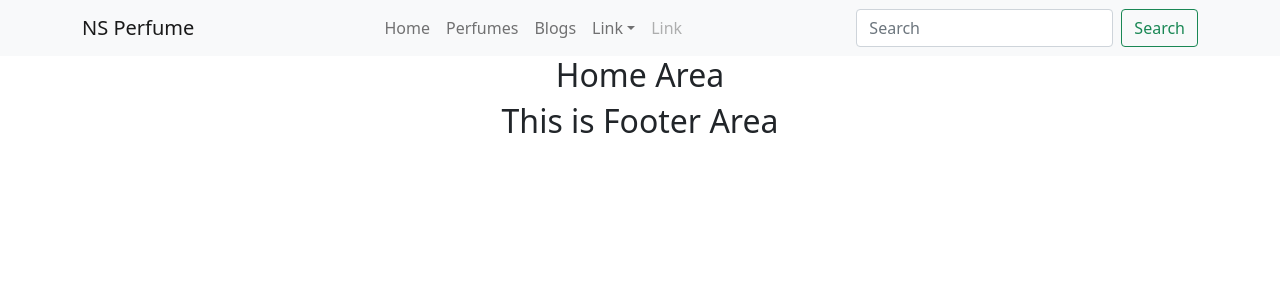
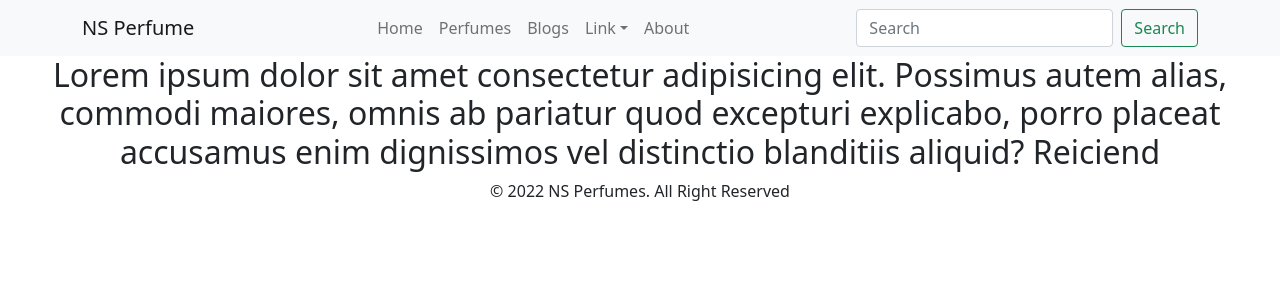
Before and after one commit to numansaady/perfume-website-client, a React (Create React App) app: page / in a window 1280 px wide. Shown: the top 300 px of the page. Built offline with nearby package versions, Linux system fonts and the light colour scheme.

Commit message:
About and Perfumes compo created

```diff
--- a/src/App.js
+++ b/src/App.js
@@ -2,8 +2,11 @@ import logo from './logo.svg';
 import './App.css';
 import Header from './Pages/Shared/Header/Header';
 import Footer from './Pages/Shared/Footer/Footer';
-import { Route, Routes } from 'react-router-dom';
+import { Route, Routes, Link } from 'react-router-dom';
 import Home from './Pages/Home/Home/Home';
+import Perfumes from './Pages/Perfumes/Perfumes';
+import Blogs from './Pages/Blogs/Blogs';
+import About from './Pages/About/About';
 
 function App() {
   return (
@@ -12,6 +15,9 @@ function App() {
       <Routes>
         <Route path='/' element={<Home/>}></Route>
         <Route path='/home' element={<Home/>}></Route>
+        <Route path='/perfumes' element={<Perfumes/>}></Route>
+        <Route path='/blogs' element={<Blogs/>}></Route>
+        <Route path='/about' element={<About/>}></Route>
       </Routes>
       <Footer/>
     </div>
--- /dev/null
+++ b/src/Pages/About/About.js
@@ -0,0 +1,11 @@
+import React from 'react';
+
+const About = () => {
+    return (
+        <div>
+            <h2>About Our Stock Management System</h2>
+        </div>
+    );
+};
+
+export default About;
--- /dev/null
+++ b/src/Pages/Blogs/Blogs.js
@@ -0,0 +1,11 @@
+import React from 'react';
+
+const Blogs = () => {
+    return (
+        <div>
+            <h2>All About Questions and Answer</h2>
+        </div>
+    );
+};
+
+export default Blogs;
--- a/src/Pages/Home/Home/Home.js
+++ b/src/Pages/Home/Home/Home.js
@@ -3,7 +3,8 @@ import React from 'react';
 const Home = () => {
     return (
         <div>
-            <h2>Home Area</h2>
+            <h2>
+            Lorem ipsum dolor sit amet consectetur adipisicing elit. Possimus autem alias, commodi maiores, omnis ab pariatur quod excepturi explicabo, porro placeat accusamus enim dignissimos vel distinctio blanditiis aliquid? Reiciend</h2>
         </div>
     );
 };
--- /dev/null
+++ b/src/Pages/Perfumes/Perfumes.js
@@ -0,0 +1,11 @@
+import React from 'react';
+
+const Perfumes = () => {
+    return (
+        <div>
+            <h2>All Perfumes</h2>
+        </div>
+    );
+};
+
+export default Perfumes;
--- a/src/Pages/Shared/Footer/Footer.js
+++ b/src/Pages/Shared/Footer/Footer.js
@@ -1,9 +1,11 @@
 import React from 'react';
 
 const Footer = () => {
+    const today = new Date();
+    const year = today.getFullYear();
     return (
         <div>
-            <h2>This is Footer Area</h2>
+            <p>&copy; {year} NS Perfumes. All Right Reserved</p>
         </div>
     );
 };
--- a/src/Pages/Shared/Header/Header.js
+++ b/src/Pages/Shared/Header/Header.js
@@ -1,4 +1,5 @@
 import React from "react";
+import { Link } from "react-router-dom";
 import {
   Button,
   Container,
@@ -14,7 +15,7 @@ const Header = () => {
     <div>
       <Navbar bg="light" expand="lg">
         <Container>
-          <Navbar.Brand href="#">NS Perfume</Navbar.Brand>
+          <Navbar.Brand as={Link} to="/">NS Perfume</Navbar.Brand>
           <Navbar.Toggle aria-controls="navbarScroll" />
           <Navbar.Collapse id="navbarScroll">
             <Nav
@@ -22,9 +23,9 @@ const Header = () => {
               style={{ maxHeight: "100px" }}
               navbarScroll
             >
-              <Nav.Link to="/home">Home</Nav.Link>
-              <Nav.Link to="/perfumes">Perfumes</Nav.Link>
-              <Nav.Link to="blogs">Blogs</Nav.Link>
+              <Nav.Link as={Link} to="/home">Home</Nav.Link>
+              <Nav.Link as={Link} to="/perfumes">Perfumes</Nav.Link>
+              <Nav.Link as={Link} to="blogs">Blogs</Nav.Link>
               <NavDropdown title="Link" id="navbarScrollingDropdown">
                 <NavDropdown.Item href="#action3">Action</NavDropdown.Item>
                 <NavDropdown.Item href="#action4">
@@ -35,8 +36,8 @@ const Header = () => {
                   Something else here
                 </NavDropdown.Item>
               </NavDropdown>
-              <Nav.Link href="#" disabled>
-                Link
+              <Nav.Link as={Link} to="/about" >
+                About
               </Nav.Link>
             </Nav>
             <Form className="d-flex">
```
Also changed, not shown: src/Pages/About/About.css (added), src/Pages/Perfumes/Perfumes.css (added).
